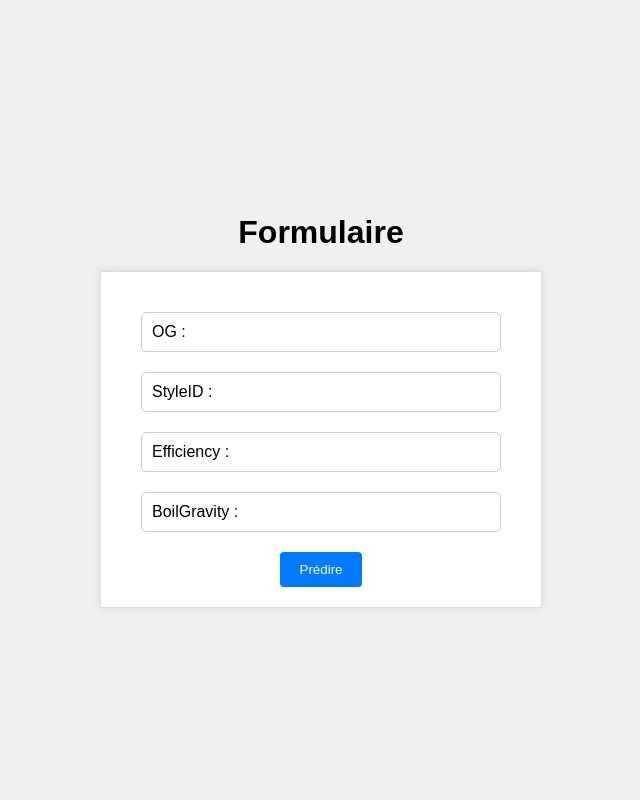
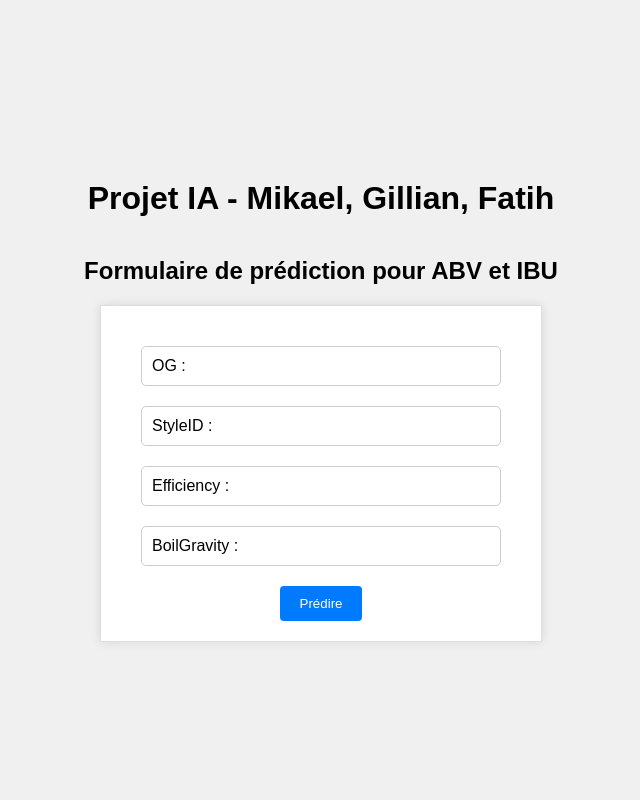
Before and after one commit to DrPendra/Tp_IA_biere_fatih_mikael_gillian, a Flask app: page / in a window 1280 px wide. Shown: the whole page, without its empty margins (319-959 px from the left). Run offline with Flask 3, Linux system fonts and the light colour scheme; parts of the project's set-up code (start-up, migrations or seed data) failed here and were passed over.

Commit message:
web adjust

```diff
--- a/App/templates/index.html
+++ b/App/templates/index.html
@@ -9,7 +9,8 @@
 </head>
 <body>
     <div class="container">
-        <h1>Formulaire</h1>
+        <h1>Projet IA - Mikael, Gillian, Fatih</h1>
+        <h2>Formulaire de prédiction pour ABV et IBU</h2>
         {% block content %}{% endblock %}
     </div>
 </body>
```
